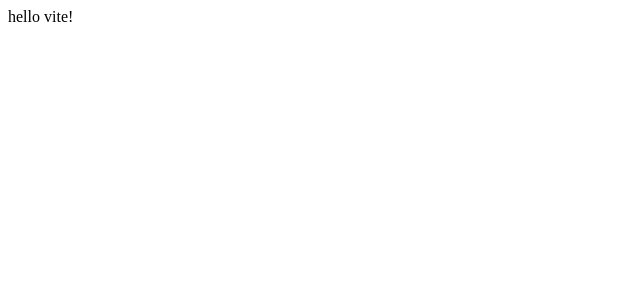
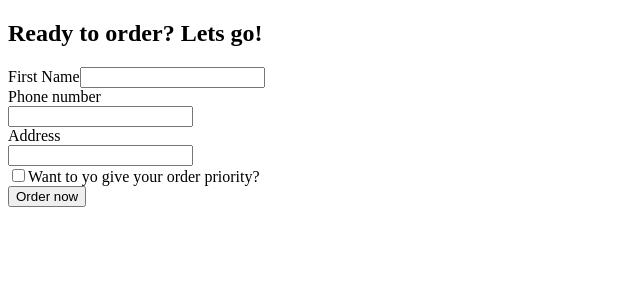
Before and after one commit to justaway1/fast-react-pizza, a React (Vite) app: page /order/new in a window 1280 px wide. Shown: the top 300 px of the page, without its empty margins (0-640 px from the left). Built offline with nearby package versions, Linux system fonts and the light colour scheme.

Commit message:
added basic routes with react-router

```diff
--- a/package.json
+++ b/package.json
@@ -11,7 +11,8 @@
   },
   "dependencies": {
     "react": "^18.2.0",
-    "react-dom": "^18.2.0"
+    "react-dom": "^18.2.0",
+    "react-router-dom": "^6.22.1"
   },
   "devDependencies": {
     "@types/react": "^18.2.56",
--- a/src/App.jsx
+++ b/src/App.jsx
@@ -1,5 +1,21 @@
+import { RouterProvider, createBrowserRouter } from 'react-router-dom'
+
+import Home from './ui/Home'
+import Menu from './features/menu/Menu'
+import Cart from './features/cart/Cart'
+import CreateOrder from './features/order/CreateOrder'
+import Order from './features/order/Order'
+
+const router = createBrowserRouter([
+  { path: '/', element: <Home /> },
+  { path: '/menu', element: <Menu /> },
+  { path: '/cart', element: <Cart /> },
+  { path: '/order/new', element: <CreateOrder /> },
+  { path: '/order/orderId', element: <Order /> }
+])
+
 function App () {
-  return <div>hello vite!</div>
+  return <RouterProvider router={router} />
 }
 
 export default App
--- a/src/features/order/CreateOrder.jsx
+++ b/src/features/order/CreateOrder.jsx
@@ -1,72 +1,72 @@
-import { useState } from "react";
+import { useState } from 'react'
 
 // https://uibakery.io/regex-library/phone-number
-const isValidPhone = (str) =>
-  /^\+?\d{1,4}?[-.\s]?\(?\d{1,3}?\)?[-.\s]?\d{1,4}[-.\s]?\d{1,4}[-.\s]?\d{1,9}$/.test(
-    str
-  );
+// const isValidPhone = (str) =>
+//   /^\+?\d{1,4}?[-.\s]?\(?\d{1,3}?\)?[-.\s]?\d{1,4}[-.\s]?\d{1,4}[-.\s]?\d{1,9}$/.test(
+//     str
+//   );
 
 const fakeCart = [
   {
     pizzaId: 12,
-    name: "Mediterranean",
+    name: 'Mediterranean',
     quantity: 2,
     unitPrice: 16,
-    totalPrice: 32,
+    totalPrice: 32
   },
   {
     pizzaId: 6,
-    name: "Vegetale",
+    name: 'Vegetale',
     quantity: 1,
     unitPrice: 13,
-    totalPrice: 13,
+    totalPrice: 13
   },
   {
     pizzaId: 11,
-    name: "Spinach and Mushroom",
+    name: 'Spinach and Mushroom',
     quantity: 1,
     unitPrice: 15,
-    totalPrice: 15,
-  },
-];
+    totalPrice: 15
+  }
+]
 
-function CreateOrder() {
+function CreateOrder () {
   // const [withPriority, setWithPriority] = useState(false);
-  const cart = fakeCart;
+  const cart = fakeCart
 
   return (
     <div>
-      <h2>Ready to order? Let's go!</h2>
+      <h2>Ready to order? Lets go!</h2>
 
       <form>
         <div>
           <label>First Name</label>
-          <input type="text" name="customer" required />
+          <input type='text' name='customer' required />
         </div>
 
         <div>
           <label>Phone number</label>
           <div>
-            <input type="tel" name="phone" required />
+            <input type='tel' name='phone' required />
           </div>
         </div>
 
         <div>
           <label>Address</label>
           <div>
-            <input type="text" name="address" required />
+            <input type='text' name='address' required />
           </div>
         </div>
 
         <div>
           <input
-            type="checkbox"
-            name="priority"
-            id="priority"
+            type='checkbox'
+            name='priority'
+            id='priority'
             // value={withPriority}
             // onChange={(e) => setWithPriority(e.target.checked)}
           />
-          <label htmlFor="priority">Want to yo give your order priority?</label>
+          <label htmlFor='priority'>Want to yo give your order priority?</label>
         </div>
 
         <div>
@@ -74,7 +74,7 @@ function CreateOrder() {
         </div>
       </form>
     </div>
-  );
+  )
 }
 
-export default CreateOrder;
+export default CreateOrder
```
Also changed, not shown: 1 other file (tests, documents, lock files or other folders).
